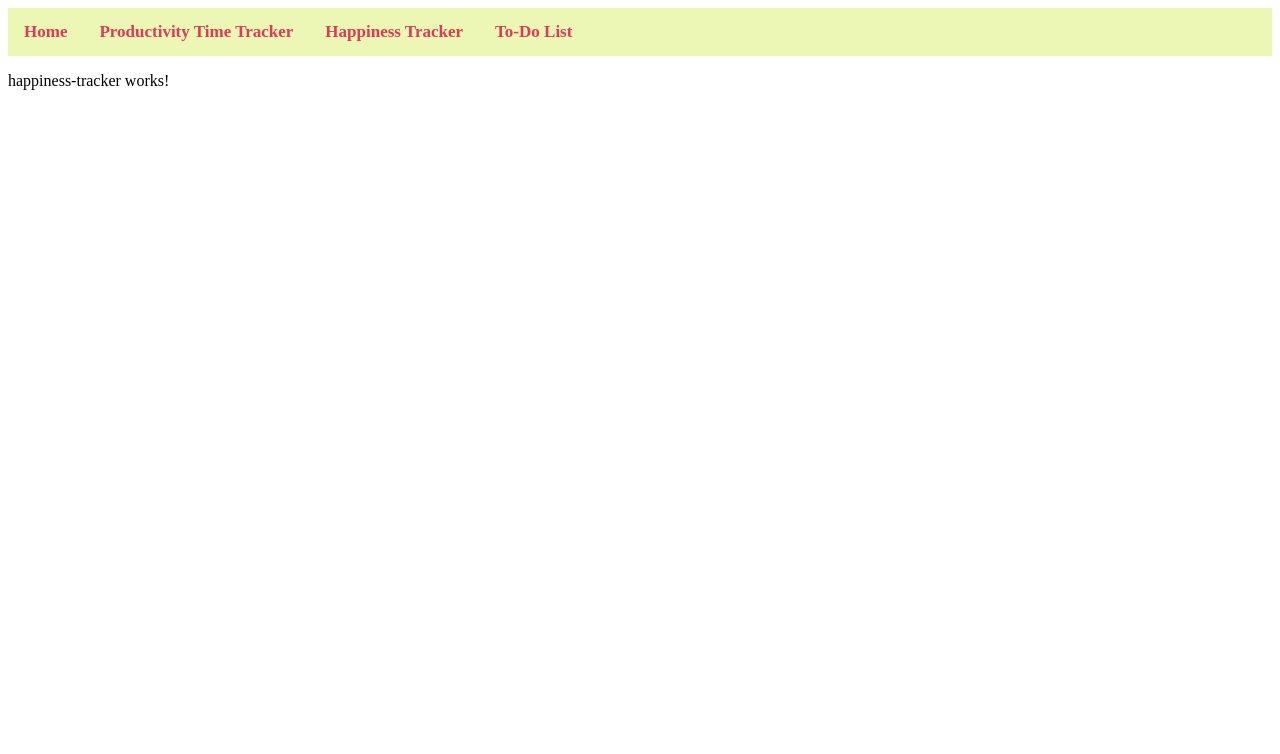
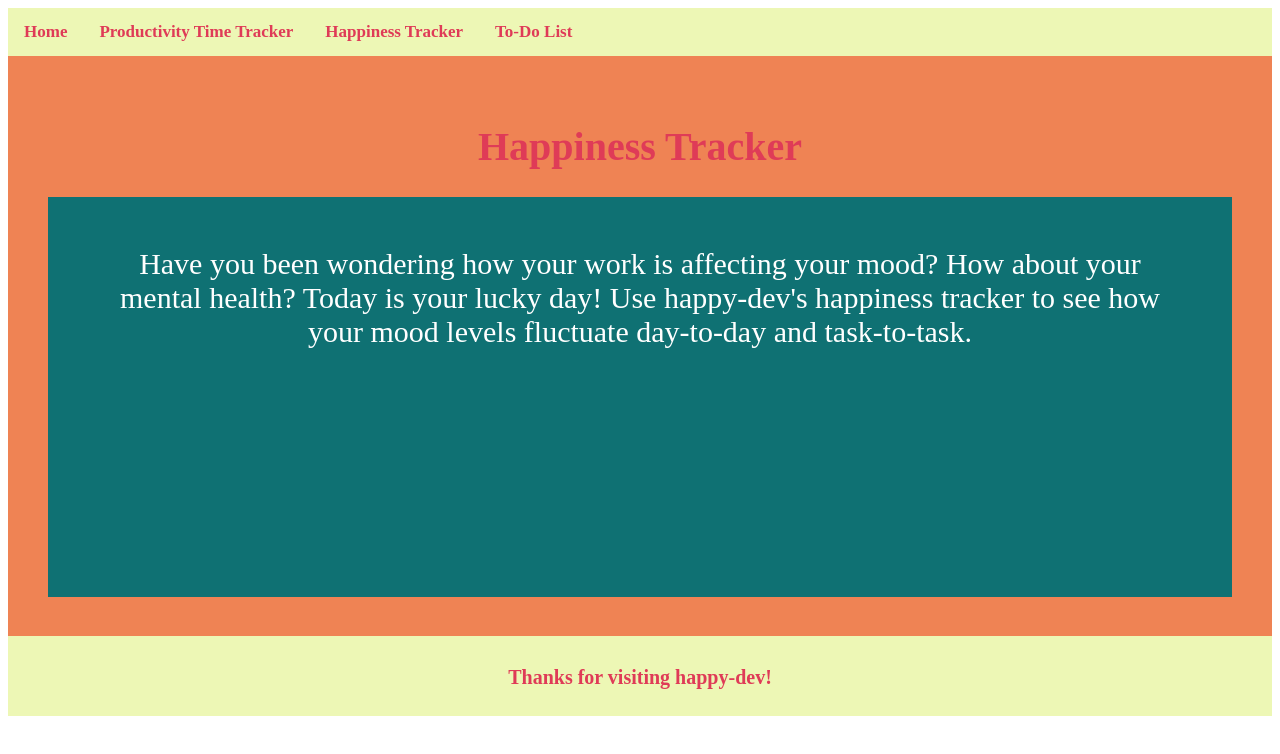
Before and after one commit to MaddyKapfhammer/happy-dev, an Angular app in the folder happy-dev-app/: page /happiness in a window 1280 px wide. Shown: the top 754 px of the page. Built offline with nearby package versions, Linux system fonts and the light colour scheme.

Commit message:
Complete formatting for happiness tracker component.

```diff
--- a/happy-dev-app/src/app/happiness-tracker/happiness-tracker.component.css
+++ b/happy-dev-app/src/app/happiness-tracker/happiness-tracker.component.css
@@ -0,0 +1,38 @@
+h1{
+  font-size: 40px;
+  color: #df3b57;
+  font-weight: bold;
+}
+
+p{
+  font-size: 20px;
+  text-align: center;
+}
+
+.header {
+  padding: 40px;
+  text-align: center;
+  background: #ef8354;
+  color: #ffffff;
+  font-size: 20px;
+  height: 500px;
+}
+
+.footer{
+  background-color: #edf7b5;
+  overflow: hidden;
+  padding: 10px;
+  text-align: center;
+  color: #df3b57;
+  font-weight: bold;
+  height: 60px;
+  font-size: 14px;
+  text-align: left;
+}
+
+.description{
+  background-color: #0f7173;
+  height: 300px;
+  padding: 50px;
+  font-size: 30px;
+}
--- a/happy-dev-app/src/app/happiness-tracker/happiness-tracker.component.html
+++ b/happy-dev-app/src/app/happiness-tracker/happiness-tracker.component.html
@@ -1 +1,13 @@
-<p>happiness-tracker works!</p>
+<div class="header">
+  <h1>
+    Happiness Tracker
+  </h1>
+  <div class="description">
+    Have you been wondering how your work is affecting your mood? How about your mental health?
+    Today is your lucky day! Use happy-dev's happiness tracker to see how your mood levels fluctuate day-to-day and task-to-task.
+  </div>
+</div>
+
+<div class="footer">
+  <p>Thanks for visiting happy-dev!</p>
+</div>
```
